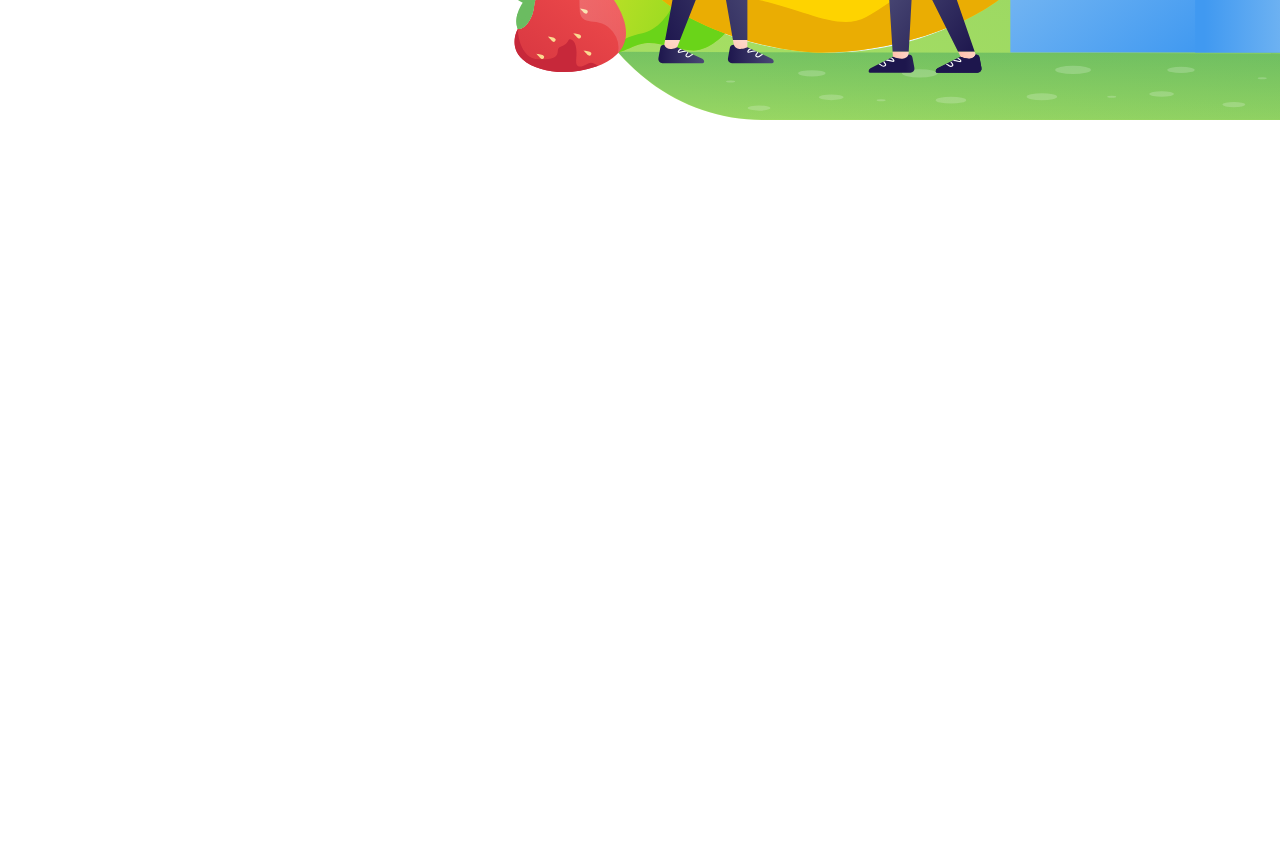
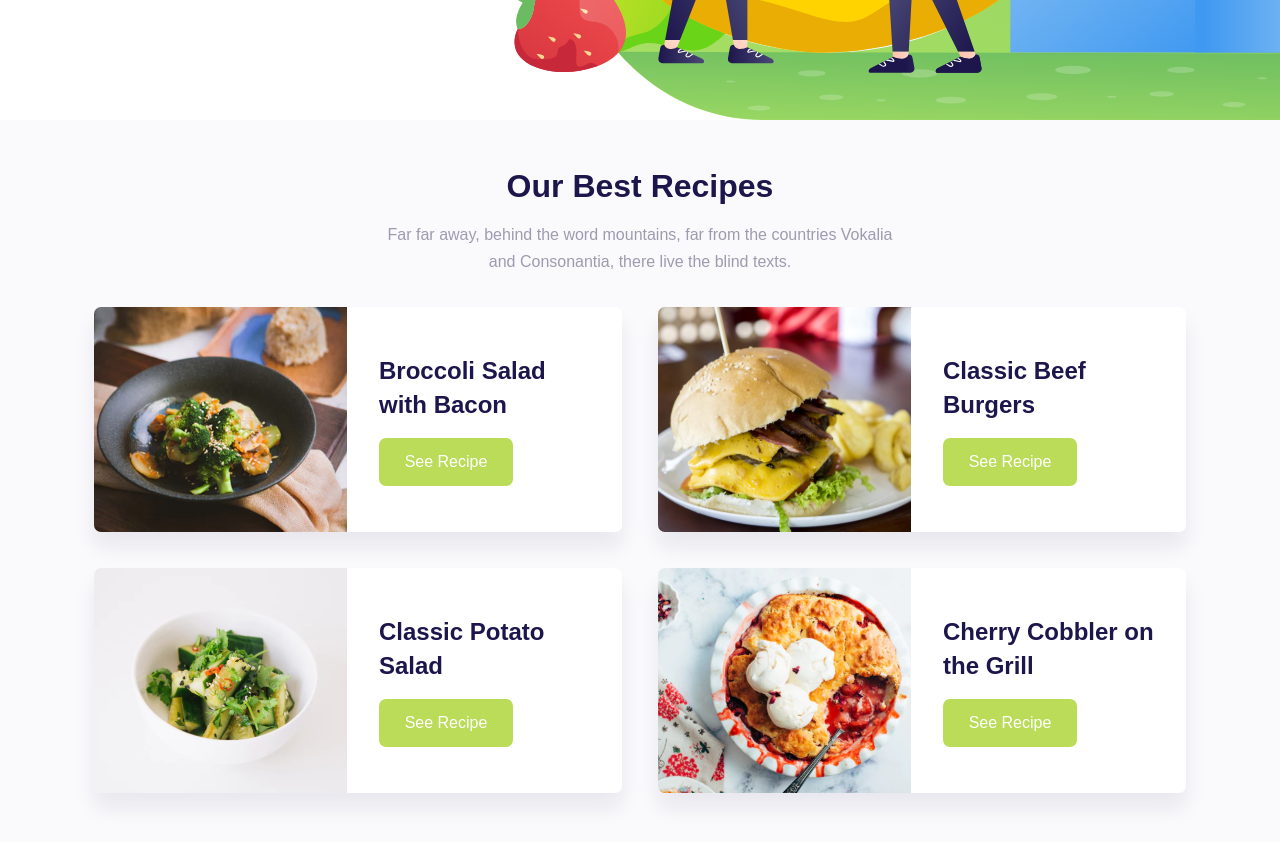
Before and after one commit to TalissonOliveira/healthy-food-page, a Next.js app: page / in a window 1280 px wide. Shown: the part 680-1522 px from the top of the page. Before the commit the page ends 800 px from the top, so only its background shows below. Built offline with nearby package versions, Linux system fonts and the light colour scheme; a web font is replaced by a local one.

Commit message:
feat: create the recipe section

```diff
--- /dev/null
+++ b/src/components/RecipeCard/index.tsx
@@ -0,0 +1,23 @@
+import Image from "next/image";
+
+import styles from './styles.module.scss'
+
+interface RecipeCardProps {
+  imageUrl: string
+  recipeName: string
+}
+
+export function RecipeCard({ imageUrl, recipeName }: RecipeCardProps) {
+  return (
+    <div className={styles.card}>
+      <Image src={imageUrl} />
+
+      <div className={styles['card-infos']}>
+        <h3>{recipeName}</h3>
+        <button type="button">
+          See Recipe
+        </button>
+      </div>
+    </div>
+  )
+}
--- /dev/null
+++ b/src/components/RecipeCard/styles.module.scss
@@ -0,0 +1,48 @@
+.card {
+  background: var(--white);
+  width: 52.8rem;
+  height: 22.5rem;
+  display: flex;
+  border-radius: .7rem;
+
+  box-shadow: 0px 15px 20px #1D164D14;
+
+  img {
+    max-width: 25.3rem;
+  }
+}
+
+.card-infos {
+  display: flex;
+  flex-direction: column;
+  justify-content: center;
+  text-align: left;
+  max-width: 27.5rem;
+  padding: 0 3.2rem;
+  gap: 1.6rem;
+
+  h3 {
+    color: var(--blue-700);
+    font-size: 2.4rem;
+    font-family: 'Montserrat', sans-serif;
+    font-weight: bold;
+    line-height: 3.4rem;
+  }
+
+  button {
+    color: var(--white);
+    background: var(--green-500);
+    width: 13.4rem;
+    height: 4.8rem;
+    border: none;
+    border-radius: .7rem;
+
+    font-size: 1.6rem;
+
+    transition: filter .2s;
+
+    &:hover {
+      filter: brightness(.9);
+    }
+  }
+}
--- a/src/pages/index.tsx
+++ b/src/pages/index.tsx
@@ -3,6 +3,7 @@ import Head from 'next/head'
 
 import { DefaultLayout } from '../Layout'
 import { HomeSection } from '../sections/Home'
+import { RecipesSection } from '../sections/Recipes'
 
 const Home: NextPage = () => {
   return (
@@ -13,6 +14,7 @@ const Home: NextPage = () => {
 
       <DefaultLayout>
         <HomeSection />
+        <RecipesSection />
       </DefaultLayout>
     </>
   )
--- /dev/null
+++ b/src/sections/Recipes/index.tsx
@@ -0,0 +1,44 @@
+import { RecipeCard } from '../../components/RecipeCard'
+
+import styles from './styles.module.scss'
+
+import food_1 from '../../../public/images/food_1.svg'
+import food_2 from '../../../public/images/food_2.svg'
+import food_3 from '../../../public/images/food_3.svg'
+import food_4 from '../../../public/images/food_4.svg'
+
+export function RecipesSection() {
+  const recipes = [
+    {
+      image: food_1,
+      name: 'Broccoli Salad with Bacon'
+    },
+    {
+      image: food_2,
+      name: 'Classic Beef Burgers'
+    },
+    {
+      image: food_3,
+      name: 'Classic Potato Salad'
+    },
+    {
+      image: food_4,
+      name: 'Cherry Cobbler on the Grill'
+    },
+  ]
+
+  return (
+    <section className={styles.recipesContainer}>
+      <h2>Our Best Recipes</h2>
+      <p>
+        Far far away, behind the word mountains, far from the countries Vokalia and Consonantia, there live the blind texts.
+      </p>
+
+      <div className={styles.cards}>
+        {recipes.map(recipe => (
+          <RecipeCard imageUrl={recipe.image} recipeName={recipe.name} />
+        ))}
+      </div>
+    </section>
+  )
+}
--- /dev/null
+++ b/src/sections/Recipes/styles.module.scss
@@ -0,0 +1,30 @@
+.recipesContainer {
+  background: var(--gray-50);
+  display: flex;
+  flex-direction: column;
+  align-items: center;
+  text-align: center;
+  padding: 4.8rem 0 9.8rem;
+
+  h2 {
+    color: var(--blue-700);
+    font-size: 3.2rem;
+    font-family: 'Montserrat', sans-serif;
+    font-weight: bold;
+    margin-bottom: 1.6rem;
+  }
+
+  p {
+    color: var(--blue-200);
+    max-width: 51rem;
+    font-size: 1.6rem;
+    line-height: 2.7rem;
+    margin-bottom: 3.2rem;
+  }
+}
+
+.cards {
+  display: grid;
+  grid-template-columns: repeat(2, 1fr);
+  gap: 3.6rem;
+}
```
